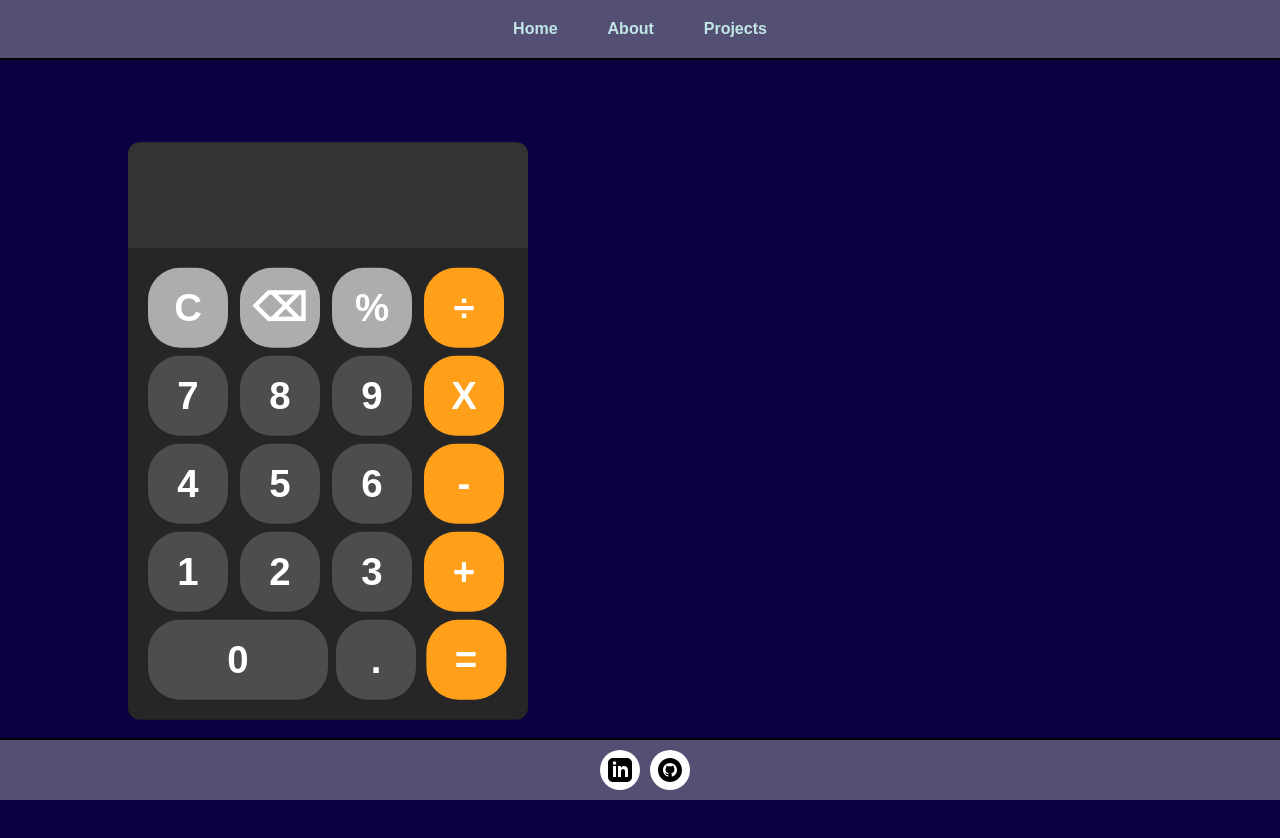
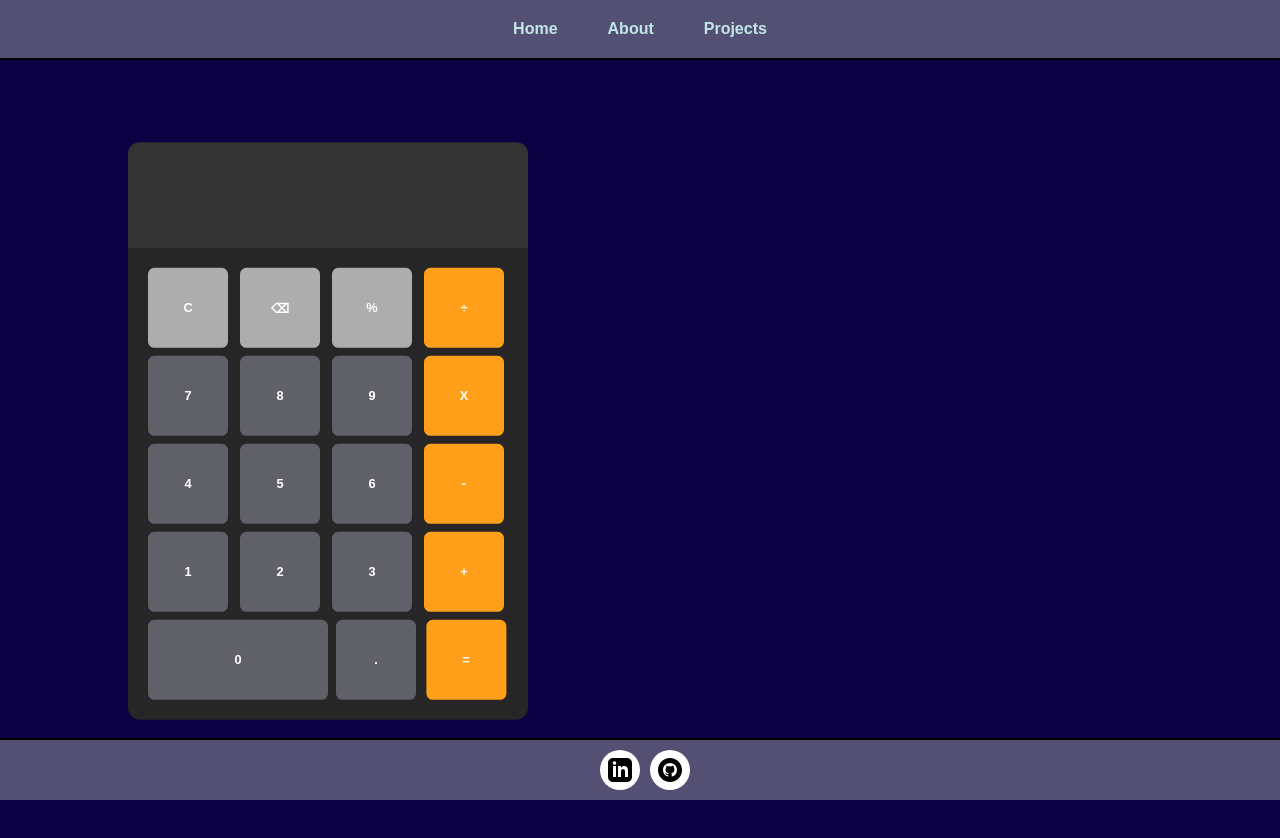
Before and after one commit to Adam-S988/Portfolio, a React (Create React App) app in the folder my-portfolio/: page /projects/calculator in a window 1280 px wide. Shown: the top 838 px of the page. Built offline with nearby package versions, Linux system fonts and the light colour scheme.

Commit message:
Finish converting to React (Minus the Map)

```diff
--- a/my-portfolio/src/App.css
+++ b/my-portfolio/src/App.css
@@ -336,9 +336,120 @@ a {
   font-size: 24px;
 }
 
+/* Calculator */
+button {
+  width: 100px;
+  height: 100px;
+  border-radius: 40px;
+  border: none;
+  background-color: hsl(0, 0%, 30%);
+  color: white;
+  font-size: 3rem;
+  font-weight: bold;
+  cursor: pointer;
+}
+
+.zero {
+  width: 225px;
+}
+
+.blank {
+  background-color: hsl(0, 0%, 15%);
+}
+
+.blank:hover {
+  background-color: hsl(0, 0%, 15%);
+  cursor: default;
+}
+
+.other-btn {
+  background-color: hsl(0, 0%, 68%);
+}
+
+.other-btn:hover {
+  background-color: hsl(0, 0%, 78%);
+}
+
+.other-btn:active {
+  background-color: hsl(0, 0%, 88%);
+}
+
+button:hover {
+  background-color: hsl(0, 0%, 40%);
+}
+
+button:active {
+  background-color: hsl(0, 0%, 50%);
+}
+
+.operator-btn {
+  background-color: hsl(35, 100%, 55%);
+}
+
+.operator-btn:hover {
+  background-color: hsl(35, 100%, 65%);
+}
+
+.operator-btn:active {
+  background-color: hsl(35, 100%, 75%);
+}
+
+#keys {
+  display: grid;
+  grid-template-columns: repeat(4, 2fr);
+  gap: 10px;
+  padding: 25px;
+}
+
+#keys2 {
+  display: grid;
+  grid-template-columns: repeat(3, 1fr);
+  gap: 10px;
+  padding: 25px;
+  margin-top: -40px;
+}
+
+#calculator {
+  font-family: Arial, Helvetica, sans-serif;
+  background-color: hsl(0, 0%, 15%);
+  border-radius: 15px;
+  max-width: 500px;
+  overflow: hidden;
+}
+
+#calculator-container {
+  display: flex;
+  flex-direction: column;
+  align-items: center;
+}
+
+#display {
+  width: 100%;
+  padding: 20px;
+  font-size: 5rem;
+  text-align: left;
+  border: none;
+  color: white;
+  background-color: hsl(0, 0%, 20%);
+}
+
+#all-area {
+  text-align: center;
+  transform: scale(0.8);
+  transform-origin: center;
+}
+
+a {
+  font-size: 24px;
+}
+
 /* Dogs */
 .Dogs {
   margin-top: 70px;
+  max-width: 800px;
+  margin-left: auto;
+  margin-right: auto;
+  font-family: Arial, sans-serif;
 }
 
 .greyBox {
@@ -353,6 +464,14 @@ a {
   display: flex;
   flex-direction: column;
   align-items: center;
+  gap: 10px;
+}
+
+#imageGallery {
+  display: flex;
+  flex-wrap: wrap;
+  justify-content: center;
+  margin-top: 20px;
 }
 
 #imageGallery img {
@@ -361,12 +480,26 @@ a {
   margin: 5px;
   border: 1px solid black;
   border-radius: 15px;
-  transition: 1s;
+  transition: transform 0.4s ease;
 }
 
 #imageGallery img:hover {
-  max-width: 200px;
-  height: 200px;
-  margin: 5px;
-  transition: 1s;
+  transform: scale(1.3);
+  z-index: 2;
 }
+
+button {
+  padding: 8px 16px;
+  border: none;
+  background-color: #8e909c8e;
+  color: white;
+  border-radius: 8px;
+  cursor: pointer;
+  font-size: 1rem;
+  transition: background-color 0.3s ease, transform 0.2s ease;
+}
+
+button:hover {
+  background-color: #666a7f8e;
+  transform: scale(1.05);
+}
--- a/my-portfolio/src/Pages/Dogs.jsx
+++ b/my-portfolio/src/Pages/Dogs.jsx
@@ -8,7 +8,6 @@ function Dogs() {
 
   const capitalize = (str) => str.charAt(0).toUpperCase() + str.slice(1);
 
-  // Fetch dog breeds once when the component mounts
   useEffect(() => {
     const fetchBreeds = async () => {
       try {
@@ -22,7 +21,6 @@ function Dogs() {
     fetchBreeds();
   }, []);
 
-  // Fetch images when form is submitted
   const handleSubmit = async (event) => {
     event.preventDefault();
     if (!selectedBreed || numImages <= 0) return;
@@ -47,9 +45,10 @@ function Dogs() {
   return (
     <div className="Dogs">
       <p>
-        Use this page to look up many different pictures from a variety of dog
+        Use this page to look up different pictures from a variety of dog
         breeds.
       </p>
+
       <div className="breedSection">
         <form onSubmit={handleSubmit} className="formSection">
           <label htmlFor="breedSelect">Select a breed:</label>
@@ -78,7 +77,7 @@ function Dogs() {
           <button type="submit">Generate</button>
         </form>
 
-        <div className="breed">{selectedBreed && <h2>{selectedBreed}</h2>}</div>
+        {selectedBreed && <h2>{selectedBreed}</h2>}
 
         <div id="imageGallery" className="image-gallery">
           {images.map((url, index) => (
```
